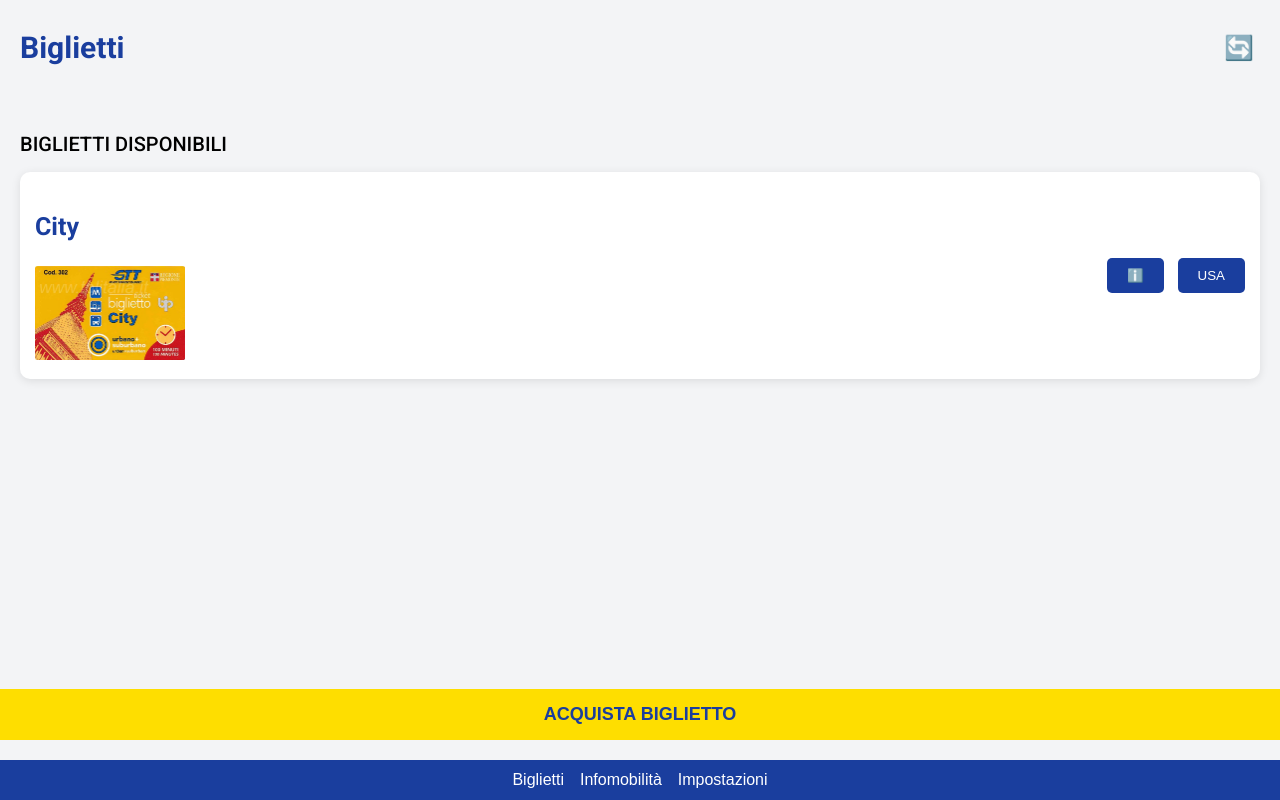
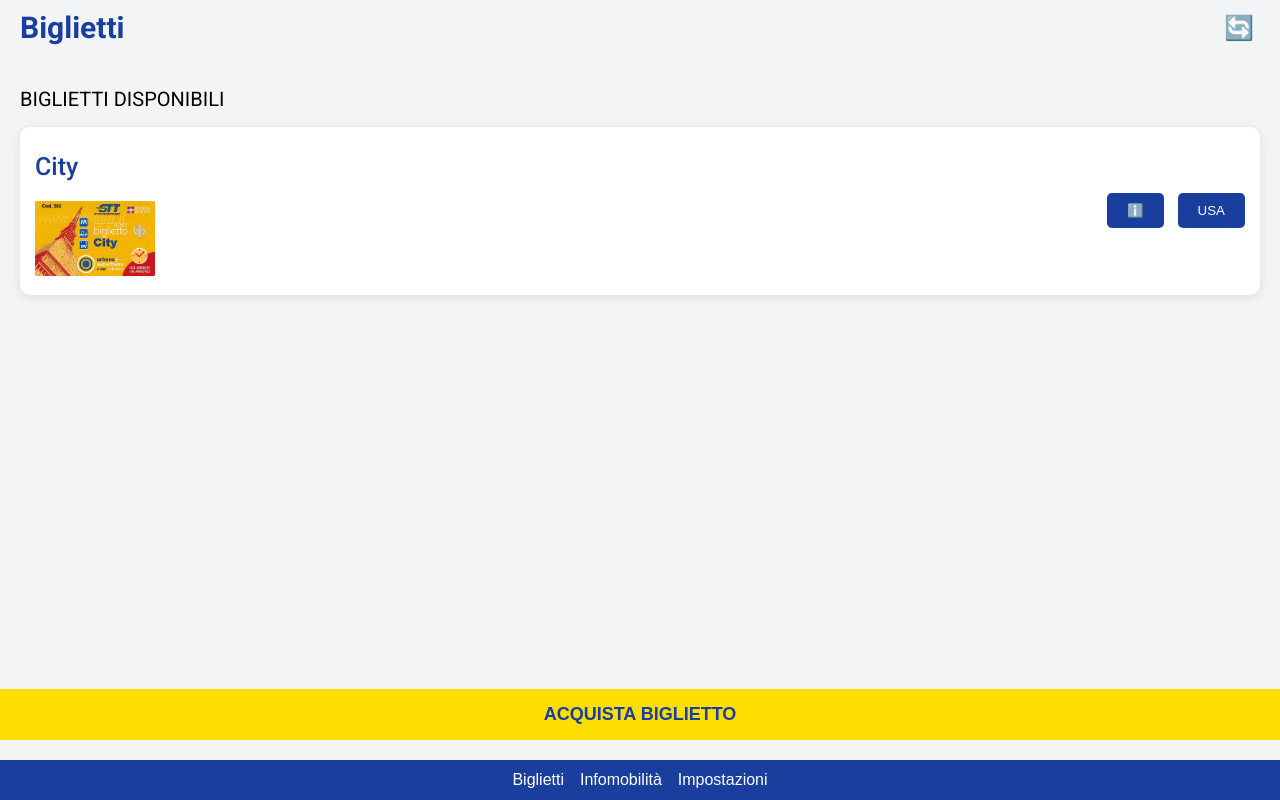
Before and after one commit to francescofoglia0/GTT, a plain HTML site: page index.html in a window 1280 px wide. Drawn offline with Linux system fonts and the light colour scheme.

Commit message:
Update styles.css

```diff
--- a/styles.css
+++ b/styles.css
@@ -12,12 +12,14 @@ header {
     justify-content: space-between;
     align-items: center;
     border-bottom: none; /* Rimuove eventuali bordi */
+    margin-bottom: 5px; /* Riduce lo spazio sotto "Biglietti" */
 }
 
 h1 {
     font-size: 30px;
     color: #1a3e9e;
     font-weight: 700; /* Roboto Bold */
+    margin: 0; /* Elimina spazio extra intorno al titolo */
 }
 
 #refreshButton {
@@ -28,15 +30,16 @@ h1 {
 }
 
 #bigliettiDisponibili {
-    padding: 20px;
+    padding: 10px 20px; /* Ridotto il padding per ridurre lo spazio */
     background-color: #f3f4f6; /* Stesso sfondo per questa sezione */
-    margin-top: 0; /* Rimuove lo spazio tra header e questa sezione */
+    margin-top: 0; /* Elimina ulteriore spazio sopra "Biglietti Disponibili" */
 }
 
 h2 {
     font-size: 20px;
     color: #000;
-    font-weight: 500; /* Roboto Medium */
+    font-weight: 400; /* Roboto Medium */
+    margin: 5px 1; /* Riduce lo spazio tra "Biglietti Disponibili" e gli altri elementi */
 }
 
 .ticket-card {
@@ -44,7 +47,7 @@ h2 {
     border-radius: 10px;
     box-shadow: 0 2px 10px rgba(0, 0, 0, 0.1);
     padding: 15px;
-    margin-bottom: 20px;
+    margin-bottom: 15px; /* Ridotto lo spazio sotto ogni ticket */
     display: flex;
     justify-content: space-between;
     align-items: center;
@@ -53,11 +56,13 @@ h2 {
 .ticket-info h3 {
     font-size: 25px;
     color: #1a3e9e;
-    font-weight: 700; /* Roboto Bold */
+    font-weight: 500; /* Roboto Bold */
+    margin-bottom: 20px;
+    margin-top: 10px; /* Elimina margini extra intorno alla scritta "City" */
 }
 
 .ticket-info img {
-    width: 150px; /* Aumenta la dimensione dell'immagine */
+    width: 120px; /* Dimensione immagine */
     height: auto;  /* Mantiene le proporzioni originali */
 }
 
```
